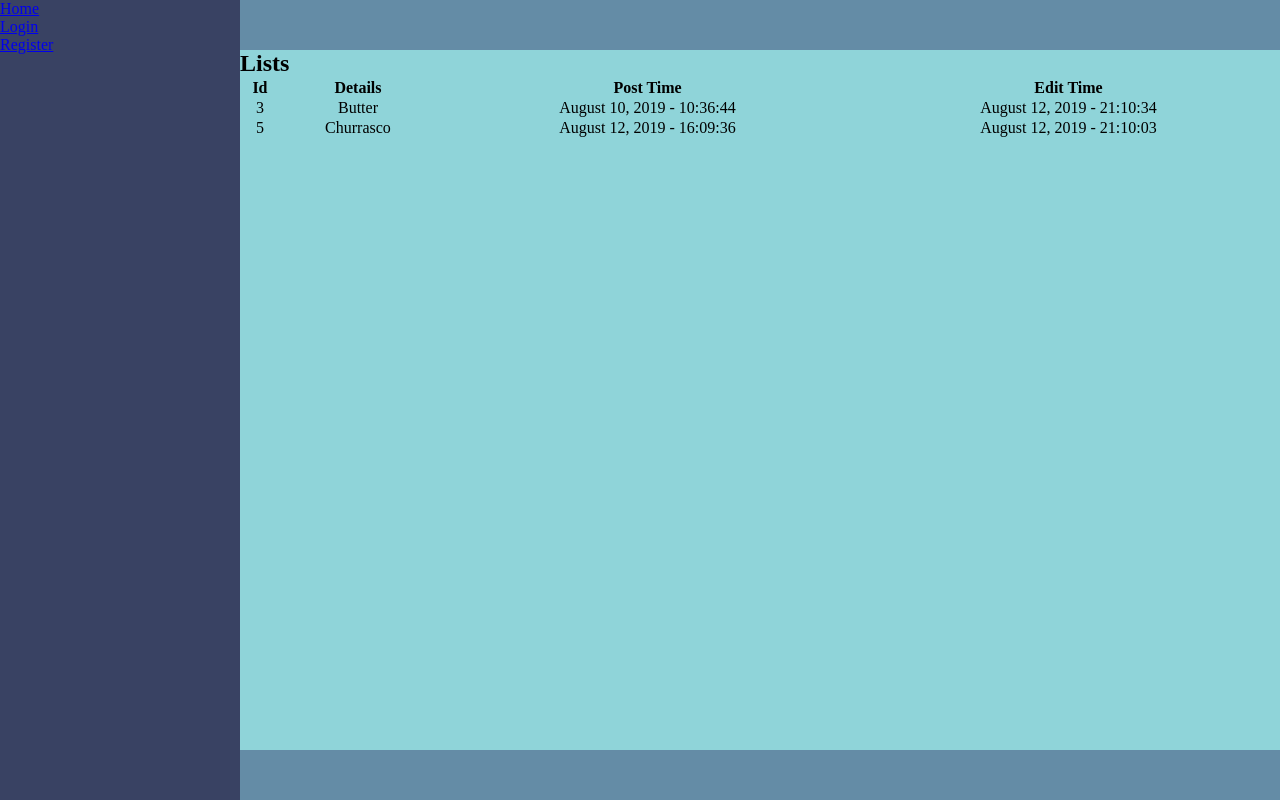
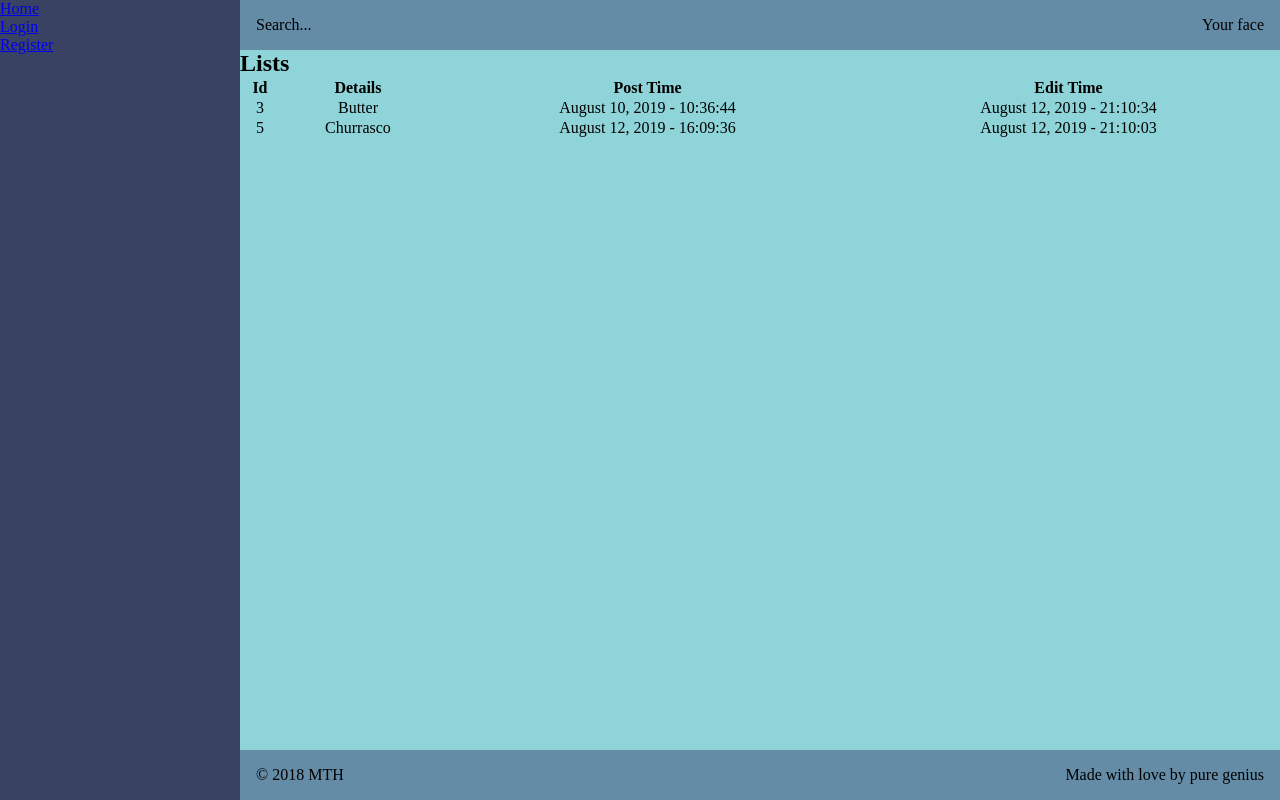
Before and after one commit to leonidasyopan/php-polindo, a PHP site: page /index.php in a window 1280 px wide. Run offline with PHP 8.4, Linux system fonts and the light colour scheme; data comes from the database, SQL or seed files in the repository.

Commit message:
Styled and created the structure for the header and the footer

```diff
--- a/css/styles.css
+++ b/css/styles.css
@@ -36,3 +36,11 @@
     grid-area: footer;
     background-color: #648ca6;
 }
+
+.header, .footer {
+    display: flex;
+    align-items: center;
+    justify-content: space-between;
+    padding: 0 16px;
+    background-color: #648ca6;
+}
--- a/index.php
+++ b/index.php
@@ -12,7 +12,8 @@
 <body>
     <div id="main-container">
         <header class="header">
-
+            <div class="header__search">Search...</div>
+            <div class="header__avatar">Your face</div>
         </header>
         <aside class="sidenav">
             <nav>
@@ -57,6 +58,8 @@
             </table>
         </main>
         <footer class="footer">
+            <div class="footer__copyright">&copy; 2018 MTH</div>
+            <div class="footer__signature">Made with love by pure genius</div>
         </footer>
     </div>
 </body>
```
